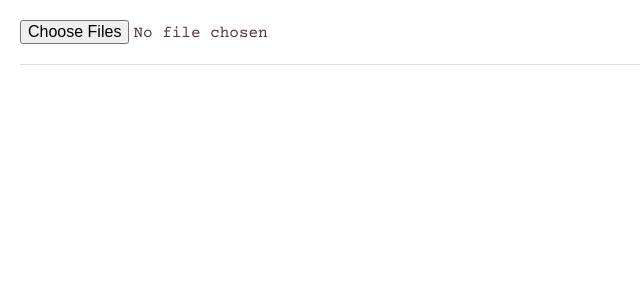
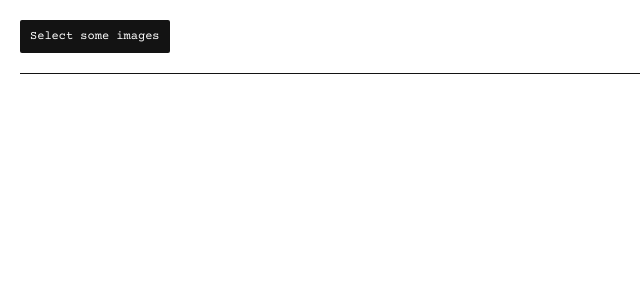
Before and after one commit to riccardoscalco/wiv, a Svelte app: page / in a window 1280 px wide. Shown: the top 300 px of the page, without its empty margins (0-640 px from the left). Built offline with nearby package versions, Linux system fonts and the light colour scheme.

Commit message:
Style input tag.

```diff
--- a/public/global.css
+++ b/public/global.css
@@ -1,4 +1,9 @@
 @import url('https://fonts.googleapis.com/css2?family=Courier+Prime:ital,wght@0,400;0,700;1,400&display=swap');
+
+:root {
+	--black: #131313;
+	--white:#fff;
+}
 
 html, body {
 	position: relative;
@@ -7,65 +12,13 @@ html, body {
 }
 
 body {
-	color: #533839;
+	color: var(--black);
 	margin: 0;
 	padding: 20px;
 	box-sizing: border-box;
 	font-family: 'Courier Prime', monospace;
+	font-size: 12px;
 	-webkit-font-smoothing: antialiased;
 	-moz-osx-font-smoothing: grayscale;
 	-webkit-text-size-adjust: 100%;
 }
-
-a {
-	color: rgb(0,100,200);
-	text-decoration: none;
-}
-
-a:hover {
-	text-decoration: underline;
-}
-
-a:visited {
-	color: rgb(0,80,160);
-}
-
-label {
-	display: block;
-}
-
-input, button, select, textarea {
-	font-family: inherit;
-	font-size: inherit;
-	padding: 0.4em;
-	margin: 0 0 0.5em 0;
-	box-sizing: border-box;
-	border: 1px solid #ccc;
-	border-radius: 2px;
-}
-
-input:disabled {
-	color: #ccc;
-}
-
-input[type="range"] {
-	height: 0;
-}
-
-button {
-	color: #333;
-	background-color: #f4f4f4;
-	outline: none;
-}
-
-button:disabled {
-	color: #999;
-}
-
-button:not(:disabled):active {
-	background-color: #ddd;
-}
-
-button:focus {
-	border-color: #666;
-}
--- a/src/App.svelte
+++ b/src/App.svelte
@@ -4,7 +4,8 @@
 </script>
 
 <main>
-	<input type="file" bind:files multiple>
+	<input id="file" type="file" bind:files multiple>
+	<label for="file">Select some images</label>
 	<ul>
 		{#each files as file}
 			<li>
@@ -15,13 +16,34 @@
 </main>
 
 <style>
-	input {
-		margin: 0;
+	[type="file"] {
+		border: 0;
+		clip: rect(0, 0, 0, 0);
+		height: 1px;
+		overflow: hidden;
 		padding: 0;
-		border: 0;
+		position: absolute !important;
+		white-space: nowrap;
+		width: 1px;
 	}
+
+	[type="file"] + label {
+		user-select: none;
+		border-radius: 2px;
+		background-color: var(--black);
+		color: var(--white);
+		cursor: pointer;
+		display: inline-block;
+		padding: 10px;
+	}
+
+	/* [type="file"]:focus + label,
+	[type="file"] + label:hover {
+
+	} */
+
 	ul {
-		border-top: 1px solid #ddd;
+		border-top: 1px solid var(--black);
 		list-style: none;
 		margin: 20px 0;
 		padding: 20px 0 0 0;
```
